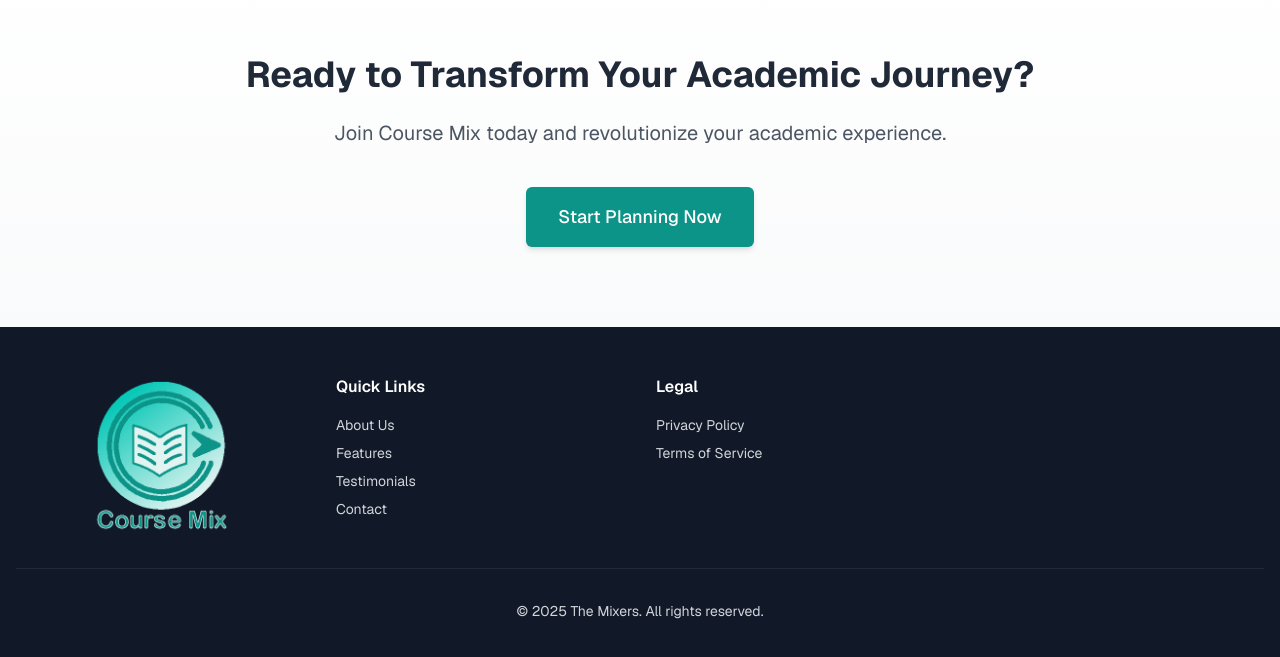
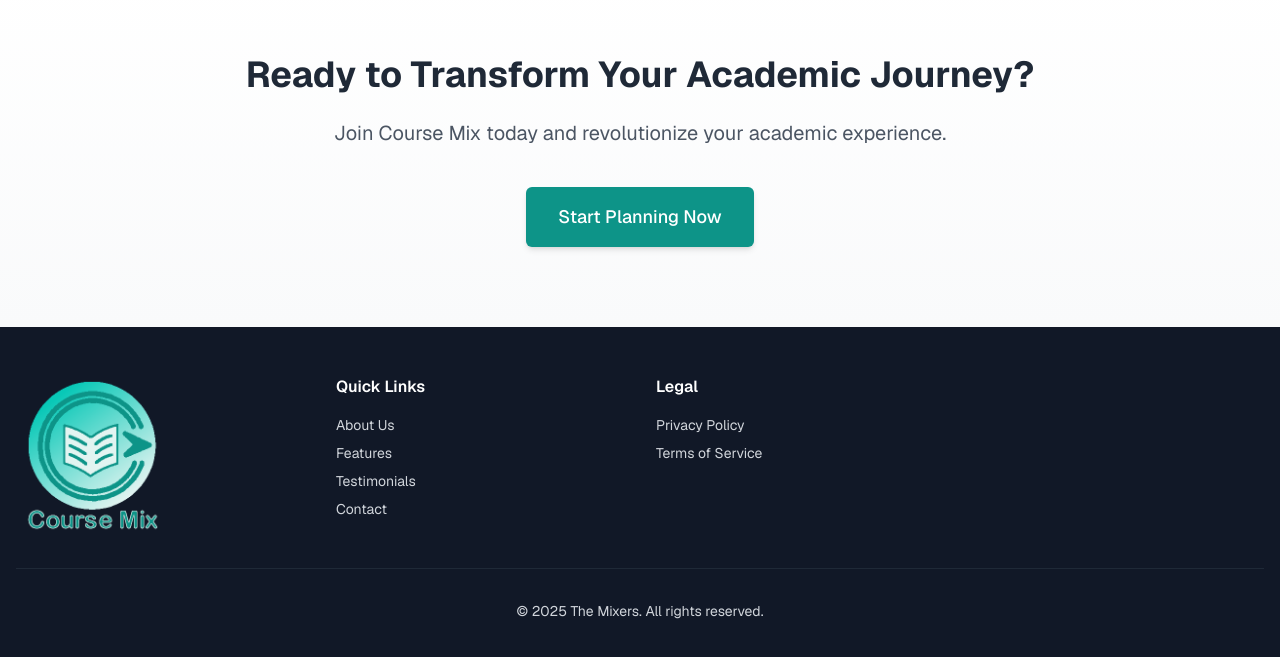
Before and after one commit to ashuchauhan2/COSC4P02, a Next.js app in the folder coursemix/: page / in a window 1280 px wide. Shown: the part 1716-2373 px from the top of the page. Built offline with nearby package versions, Linux system fonts and the light colour scheme; no server answers.

Commit message:
Logo's alignment now matches the rest of the footer.

```diff
--- a/coursemix/components/Footer.tsx
+++ b/coursemix/components/Footer.tsx
@@ -13,7 +13,7 @@ const Footer = () => {
               alt="Course Mix Logo"
               width={150}
               height={50}
-              className="mx-auto"
+              className="mx-auto md:mx-0"
             />
           </div>
           <div>
```
